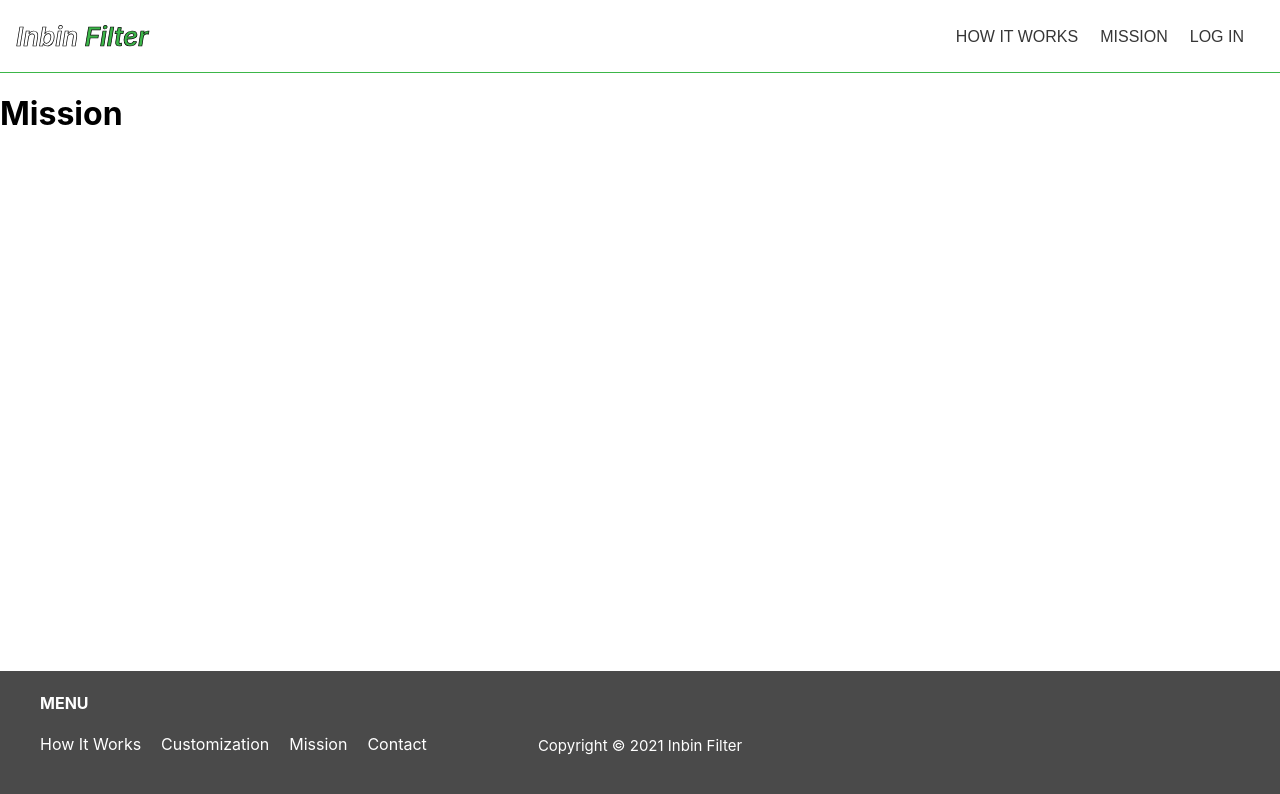
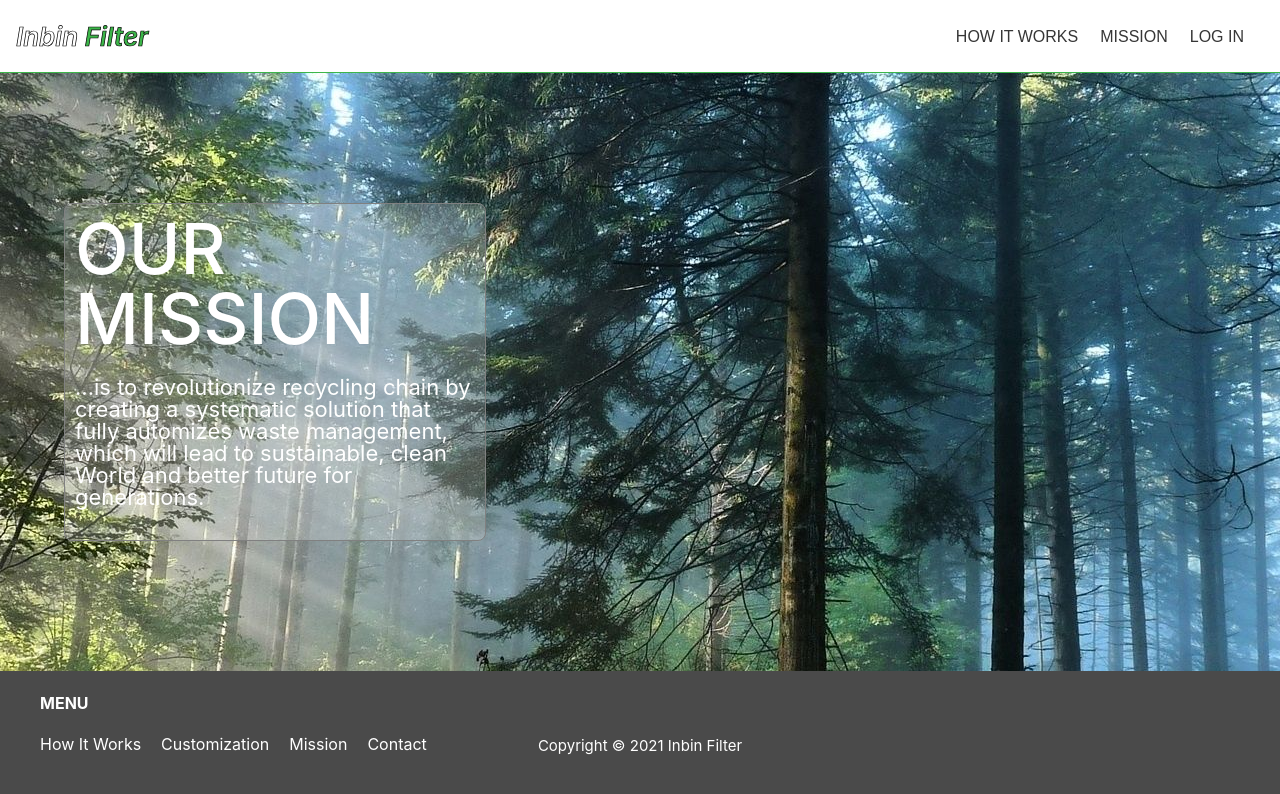
Before and after one commit to VladyslavStarichenko/inbin-filter-frontend, a React (Create React App) app: page /mission in a window 1280 px wide. Shown: the top 794 px of the page. Built offline with nearby package versions, Linux system fonts and the light colour scheme.

Commit message:
Mission page.

```diff
--- a/src/screens/Mission/mission.js
+++ b/src/screens/Mission/mission.js
@@ -1,10 +1,23 @@
+// Assets
+import forestPicture from '../../assets/image/forestPicture.jpeg';
+
 // Styles
 import './styles.scss';
 
 function Mission() {
   return (
-    <div>
-      <h1>Mission</h1>
+    <div className="mission-outer-container">
+      <div className="mission-description">
+        <h1 className="mission-header">OUR MISSION</h1>
+        <p className="mission-text">
+          ...is to revolutionize recycling chain
+          by creating a systematic solution that
+          fully automizes waste management, which
+          will lead to sustainable, clean World
+          and better future for generations.
+        </p>
+      </div>
+      <img src={forestPicture} alt="Forest" className="forest-background-image" />
     </div>
   );
 }
--- a/src/screens/Mission/styles.scss
+++ b/src/screens/Mission/styles.scss
@@ -0,0 +1,39 @@
+.mission-outer-container {
+  height: 650px;
+  position: relative;
+  overflow: hidden;
+
+  .forest-background-image {
+    top: 50%;
+    left: 50%;
+    position: absolute;
+    transform: translate(-50%, -50%);
+  }
+
+  .mission-description {
+    width: 400px;
+    background-color: rgba(255, 255, 255, 0.2);
+    position: absolute;
+    z-index: 1;
+    top: 20%;
+    left: 5%;
+    border-radius: 8px;
+    padding: 10px;
+    border: 1px solid grey;
+
+    .mission-header {
+      font-size: 70px;
+      font-weight: 500;
+      color: #fff;
+      line-height: 1;
+      margin: 0;
+    }
+
+    .mission-text {
+      color: #fff;
+      font-size: 22px;
+      font-weight: 400;
+      line-height: 1;
+    }
+  }
+}
```
